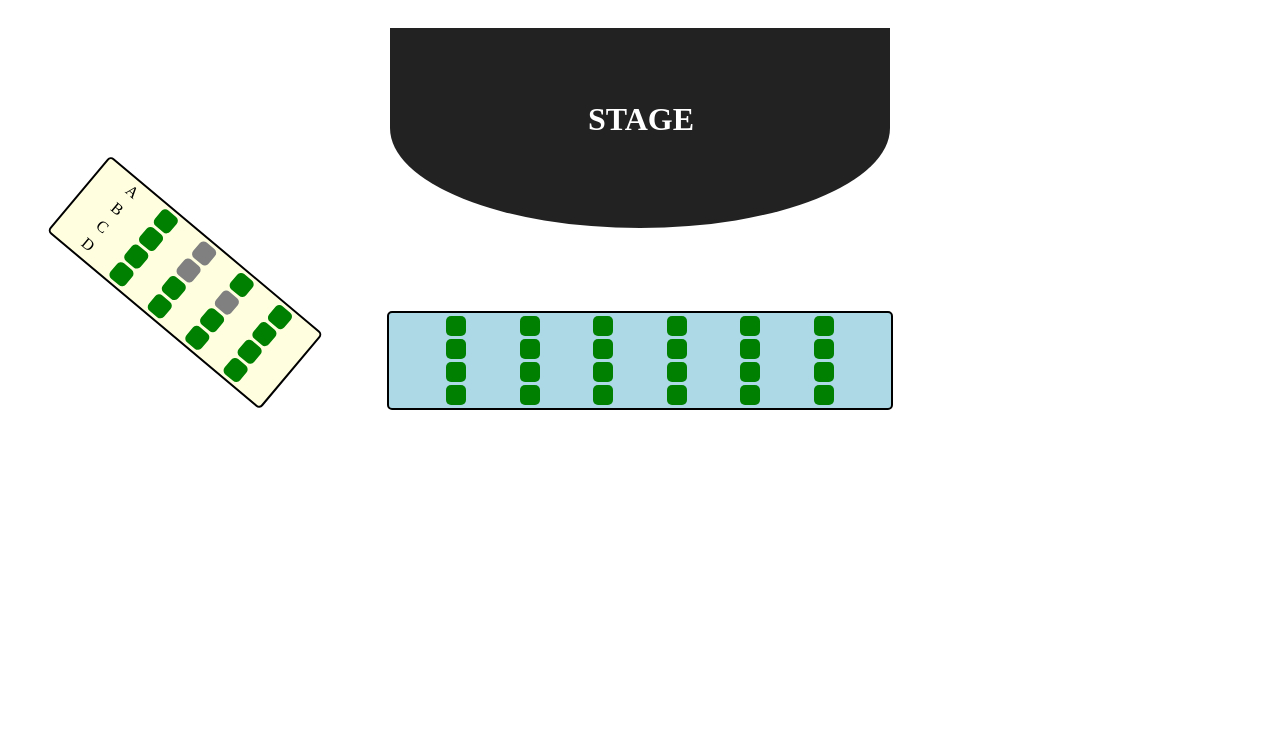
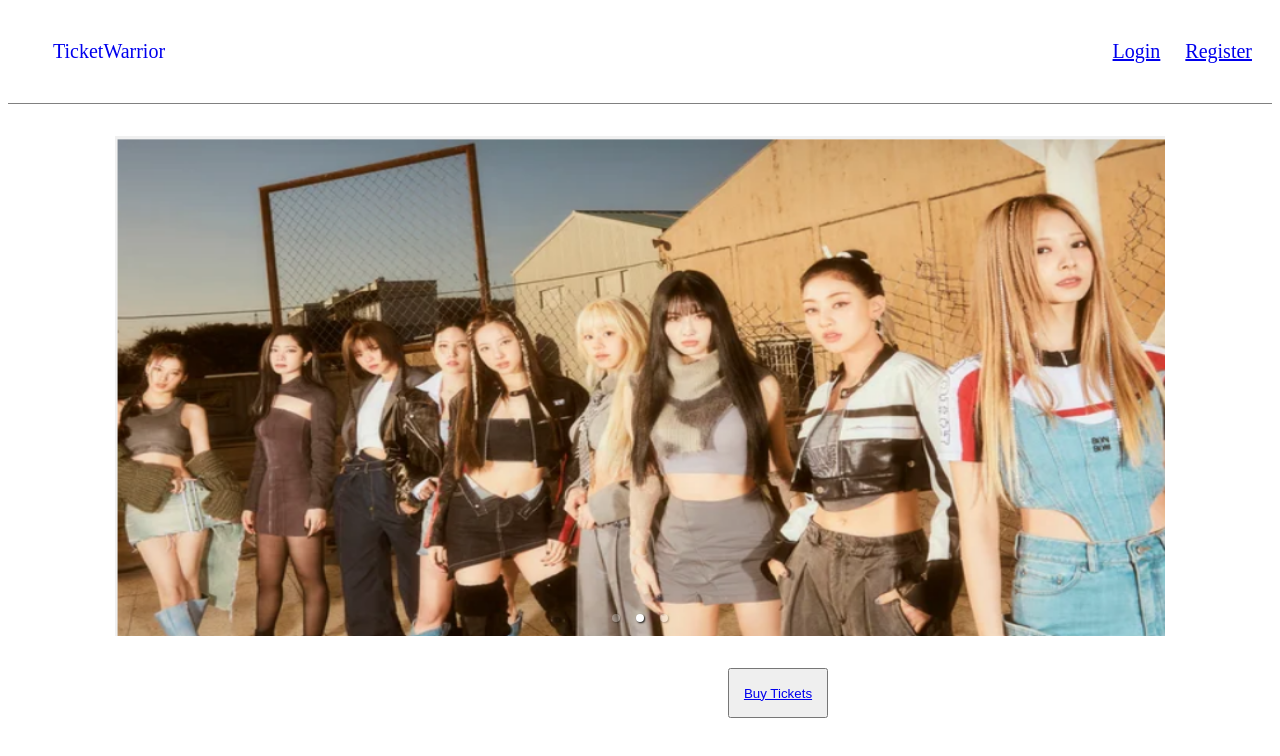
Before and after one commit to levi2802/CS203-Ticketing-System, a React (Create React App) app: page / in a window 1280 px wide. Shown: the top 756 px of the page. Built offline with nearby package versions, Linux system fonts and the light colour scheme.

Commit message:
Tidy up code for seating page, added navbar and routing to page

```diff
--- a/src/App.jsx
+++ b/src/App.jsx
@@ -3,6 +3,7 @@
 import Home from "./pages/HomePage/Home"
 import Login from "./pages/LoginPage/Login"
 import Register from "./pages/RegisterPage/Register"
+import SeatPage from "./pages/SeatingPage/SeatPage"
 
 function App() {
     return (
@@ -11,6 +12,7 @@
                 <Route path="/" exact element={<Home />} />
                 <Route path="/login" exact element={<Login />} />
                 <Route path="/register" exact element={<Register />} />
+                <Route path="/seating" exact element={<SeatPage />} />
             </Routes>
         </Router>
     )
--- a/src/pages/HomePage/Home.jsx
+++ b/src/pages/HomePage/Home.jsx
@@ -1,13 +1,14 @@
 import React from "react";
 import Navbar from "./Navbar";
 import MyCarousel from "./Carousel";
+import { Link } from 'react-router-dom'
 
 function Home() {
     return (
         <>
             <Navbar />
             <MyCarousel />
-            <button className="buy-btn">Buy Ticket</button>
+            <button className="buy-btn"><Link to="/seating">Buy Tickets</Link></button>
         </>
     )
 }
--- a/src/App.js
+++ b/src/pages/SeatingPage/SeatApp.js
@@ -1,8 +1,8 @@
 import React, { Component, useState } from 'react';
-import './App.css';
+import './SeatApp.css';
 import Seat from './Seat.js';
 
-class App extends Component {
+class SeatApp extends Component {
   constructor(props){
     super(props);
     this.state = {seats: []};
@@ -103,4 +103,4 @@
   }
 }
 
-export default App;
+export default SeatApp;
--- /dev/null
+++ b/src/pages/SeatingPage/SeatPage.jsx
@@ -0,0 +1,14 @@
+import React from "react";
+import SeatApp from "./SeatApp"
+import Navbar from "../HomePage/Navbar";
+
+function SeatPage() {
+    return (
+        <>
+            <Navbar/>
+            <SeatApp/>
+        </>
+    )
+}
+
+export default SeatPage;
```
Also changed, not shown: src/pages/SeatingPage/Seat.css (renamed from src/Seat.css), src/pages/SeatingPage/Seat.js (renamed from src/Seat.js), src/pages/SeatingPage/SeatApp.css (renamed from src/App.css), src/pages/SeatingPage/reportWebVitals.js (renamed from src/reportWebVitals.js), src/pages/SeatingPage/setupTests.js (renamed from src/setupTests.js), 2 other files (tests, documents, lock files or other folders).
